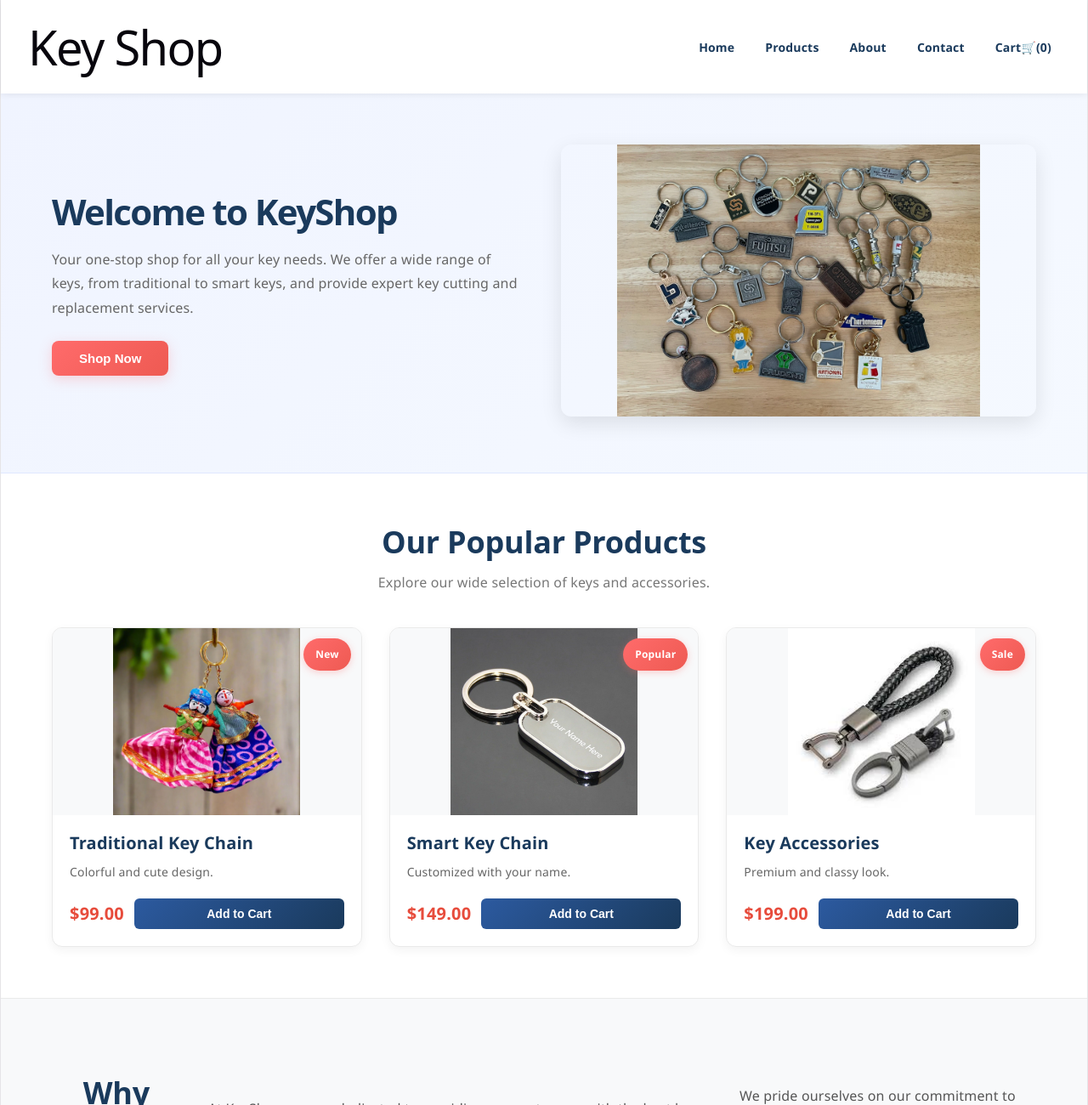
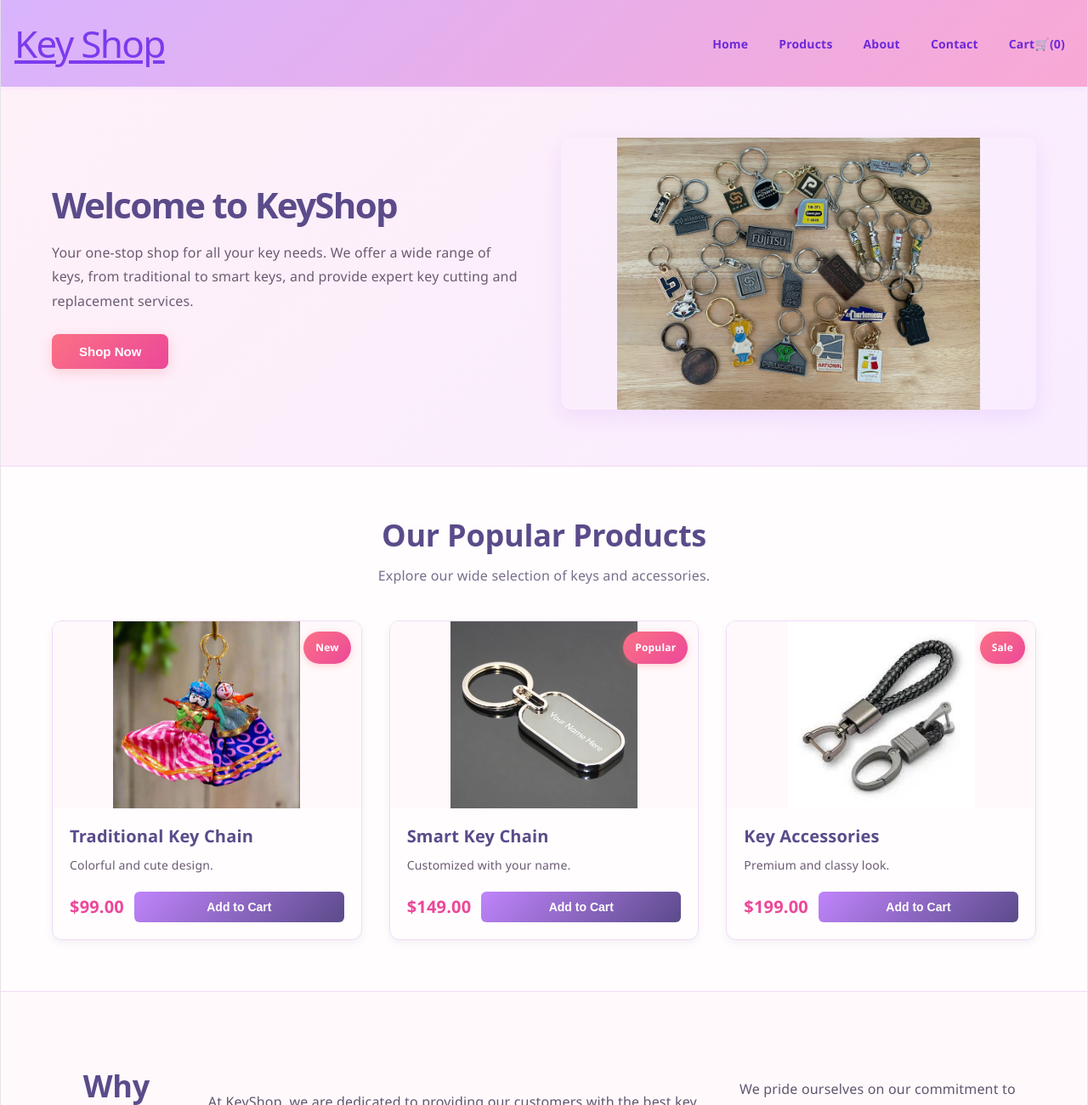
Before and after one commit to HarshRajGH/MERN_SUMMER_TERM, a React (Vite) app in the folder keyShop/: page / in a window 1280 px wide. Shown: the top 1300 px of the page at 85% size. Built offline with nearby package versions, Linux system fonts and the light colour scheme.

Commit message:
Update App.css

```diff
--- a/keyShop/src/App.css
+++ b/keyShop/src/App.css
@@ -8,8 +8,8 @@
 html, body {
     height: 100%;
     font-family: 'Segoe UI', Tahoma, Geneva, Verdana, sans-serif;
-    background-color: #f8f9fa;
-    color: #333333;
+    background-color: #FFF9FC;
+    color: #4B4453;
 }
 
 #root, .App {
@@ -26,16 +26,21 @@ header {
     left: 0;
     width: 100%;
     z-index: 1000;
-    background: #ffffff;
-    color: #1a3a5c;
-    padding: 10px 32px;
+    background: linear-gradient(135deg, #D8B4FE 0%, #F9A8D4 100%);
+    color: #5B4B8A;
+    padding: 6px 16px;
     display: flex;
     justify-content: space-between;
     align-items: center;
-    gap: 20px;
-    box-shadow: 0 1px 8px rgba(0, 0, 0, 0.08);
+    gap: 16px;
+    box-shadow: 0 1px 8px rgba(192,132,252,0.15);
     font-weight: 700;
     font-size: 20px;
+}
+header h1 {
+    font-size: 44px;
+    color: #7C3AED;
+    text-decoration: underline;
 }
 
 nav ul {
@@ -45,7 +50,7 @@ nav ul {
 }
 
 nav ul li a {
-    color: #1a3a5c;
+    color: #6D28D9;
     text-decoration: none;
     font-size: 14px;
     font-weight: 600;
@@ -56,8 +61,8 @@ nav ul li a {
 }
 
 nav ul li a:hover {
-    background-color: #eef4ff;
-    color: #2c5aa0;
+    background-color: #FCE7F3;
+    color: #C084FC;
 }
 
 nav ul li a::after {
@@ -67,7 +72,7 @@ nav ul li a::after {
     left: 10px;
     right: 10px;
     height: 2px;
-    background: #2c5aa0;
+    background: #C084FC;
     transform: scaleX(0);
     transform-origin: right;
     transition: transform 0.3s ease;
@@ -85,8 +90,8 @@ nav ul li a:hover::after {
     align-items: center;
     padding: 60px 60px;
     gap: 40px;
-    background: linear-gradient(135deg, #f0f4ff 0%, #f5f9ff 100%);
-    border-bottom: 1px solid #e0e8ff;
+    background: linear-gradient(135deg, #FFF1F8 0%, #F8ECFF 100%);
+    border-bottom: 1px solid #F3D9FA;
 }
 
 .herotext {
@@ -97,7 +102,7 @@ nav ul li a:hover::after {
 .herotext h1 {
     font-size: 42px;
     margin: 0 0 16px;
-    color: #1a3a5c;
+    color: #5B4B8A;
     line-height: 1.2;
     font-weight: 700;
 }
@@ -106,14 +111,14 @@ nav ul li a:hover::after {
     font-size: 16px;
     line-height: 1.8;
     margin-bottom: 24px;
-    color: #666666;
+    color: #6B5B73;
 }
 
 .herotext button {
     padding: 12px 32px;
     font-size: 15px;
-    background: linear-gradient(135deg, #ff6b6b 0%, #ee5a52 100%);
-    color: #ffffff;
+    background: linear-gradient(135deg, #FB7185 0%, #EC4899 100%);
+    color: #FFFDFE;
     border: none;
     border-radius: 8px;
     cursor: pointer;
@@ -123,7 +128,7 @@ nav ul li a:hover::after {
 }
 
 .herotext button:hover {
-    background: linear-gradient(135deg, #ff5252 0%, #e63946 100%);
+    background: linear-gradient(135deg, #EC4899 0%, #DB2777 100%);
     transform: translateY(-2px);
     box-shadow: 0 6px 20px rgba(255, 107, 107, 0.35);
 }
@@ -139,19 +144,19 @@ nav ul li a:hover::after {
     max-height: 320px;
     object-fit: contain;
     border-radius: 12px;
-    box-shadow: 0 8px 24px rgba(0, 0, 0, 0.1);
+    box-shadow: 0 8px 24px rgba(192,132,252,0.18);
     transition: all 0.3s ease;
 }
 
 .heroimage img:hover {
     transform: scale(1.02);
-    box-shadow: 0 12px 32px rgba(0, 0, 0, 0.15);
+    box-shadow: 0 12px 32px rgba(192,132,252,0.25);
 }
 
 /* ===== PRODUCTS SECTION ===== */
 .products-section {
     padding: 60px 60px;
-    background-color: #ffffff;
+    background-color: #FFFDFE;
 }
 
 .products-header {
@@ -161,14 +166,14 @@ nav ul li a:hover::after {
 
 .products-header h2 {
     font-size: 36px;
-    color: #1a3a5c;
+    color: #5B4B8A;
     margin-bottom: 12px;
     font-weight: 700;
 }
 
 .products-header p {
     font-size: 16px;
-    color: #777777;
+    color: #7B6D8D;
 }
 
 .productGrid {
@@ -178,7 +183,7 @@ nav ul li a:hover::after {
 }
 
 .product-card {
-    background: #ffffff;
+    background: #FFFDFE;
     border-radius: 12px;
     overflow: hidden;
     box-shadow: 0 4px 12px rgba(0, 0, 0, 0.05);
@@ -186,12 +191,12 @@ nav ul li a:hover::after {
     display: flex;
     flex-direction: column;
     height: 100%;
-    border: 1px solid #eaeaea;
+    border: 1px solid #F3D9FA;
 }
 
 .product-card:hover {
     transform: translateY(-6px);
-    box-shadow: 0 12px 24px rgba(0, 0, 0, 0.12);
+    box-shadow: 0 12px 24px rgba(192,132,252,0.22);
 }
 
 .product-image {
@@ -199,14 +204,14 @@ nav ul li a:hover::after {
     width: 100%;
     height: 220px;
     overflow: hidden;
-    background: #f8f9fa;
+    background: #FFF9FC;
 }
 
 .product-image img {
     width: 100%;
     height: 100%;
     object-fit: contain;
-    background-color: #f8f9fa;
+    background-color: #FFF9FC;
     transition: transform 0.4s ease;
 }
 
@@ -218,7 +223,7 @@ nav ul li a:hover::after {
     position: absolute;
     top: 12px;
     right: 12px;
-    background: linear-gradient(135deg, #ff6b6b 0%, #ee5a52 100%);
+    background: linear-gradient(135deg, #FB7185 0%, #EC4899 100%);
     color: white;
     padding: 6px 14px;
     border-radius: 20px;
@@ -229,11 +234,11 @@ nav ul li a:hover::after {
 }
 
 .badge-premium {
-    background: linear-gradient(135deg, #ffd700 0%, #ffb700 100%);
+    background: linear-gradient(135deg, #F9A8D4 0%, #C084FC 100%);
 }
 
 .badge-new {
-    background: linear-gradient(135deg, #00d4ff 0%, #0099ff 100%);
+    background: linear-gradient(135deg, #A78BFA 0%, #EC4899 100%);
 }
 
 .product-content {
@@ -245,14 +250,14 @@ nav ul li a:hover::after {
 
 .product-content h3 {
     font-size: 20px;
-    color: #1a3a5c;
+    color: #5B4B8A;
     margin-bottom: 10px;
     font-weight: 600;
 }
 
 .product-content p {
     font-size: 14px;
-    color: #666666;
+    color: #6B5B73;
     line-height: 1.6;
     margin-bottom: 20px;
     flex-grow: 1;
@@ -268,14 +273,14 @@ nav ul li a:hover::after {
 
 .price {
     font-size: 20px;
-    color: #e74c3c;
+    color: #EC4899;
     font-weight: 700;
 }
 
 .add-btn {
     flex: 1;
     padding: 10px 20px;
-    background: linear-gradient(135deg, #2c5aa0 0%, #1a3a5c 100%);
+    background: linear-gradient(135deg, #C084FC 0%, #5B4B8A 100%);
     color: white;
     border: none;
     border-radius: 6px;
@@ -286,21 +291,21 @@ nav ul li a:hover::after {
 }
 
 .add-btn:hover {
-    background: linear-gradient(135deg, #1a3a5c 0%, #0f2436 100%);
+    background: linear-gradient(135deg, #5B4B8A 0%, #0f2436 100%);
     transform: translateY(-1px);
-    box-shadow: 0 4px 12px rgba(44, 90, 160, 0.2);
+    box-shadow: 0 4px 12px rgba(192,132,252,0.25);
 }
 
 /* ===== ABOUT US SECTION ===== */
 .about-section {
     padding: 60px 60px;
-    background-color: #f8f9fa;
-    border-top: 1px solid #eaeaea;
+    background-color: #FFF9FC;
+    border-top: 1px solid #F3D9FA;
 }
 
 .about-section h2 {
     font-size: 36px;
-    color: #1a3a5c;
+    color: #5B4B8A;
     margin-bottom: 20px;
     font-weight: 700;
     text-align: center;
@@ -316,7 +321,7 @@ nav ul li a:hover::after {
 
 .about-content p {
     font-size: 16px;
-    color: #555555;
+    color: #5F556E;
     line-height: 1.8;
     margin-bottom: 12px;
 }
@@ -336,19 +341,19 @@ nav ul li a:hover::after {
     height: auto;
     object-fit: contain;
     border-radius: 12px;
-    box-shadow: 0 8px 24px rgba(0, 0, 0, 0.08);
+    box-shadow: 0 8px 24px rgba(192,132,252,0.15);
     transition: all 0.3s ease;
 }
 
 .about-image img:hover {
     transform: translateY(-4px);
-    box-shadow: 0 12px 30px rgba(0, 0, 0, 0.15);
+    box-shadow: 0 12px 30px rgba(192,132,252,0.25);
 }
 
 .cartPage {
     padding: 60px;
     min-height: calc(100vh - 220px);
-    background: #f4f7fd;
+    background: #FFF7FC;
 }
 
 .cartPage.emptyCart {
@@ -358,21 +363,21 @@ nav ul li a:hover::after {
     justify-content: center;
     gap: 18px;
     text-align: center;
-    background: linear-gradient(180deg, #ffffff 0%, #e9f0ff 100%);
+    background: linear-gradient(180deg, #FFFDFE 0%, #F8ECFF 100%);
     border-radius: 24px;
-    border: 1px solid #dfe7f5;
+    border: 1px solid #F3D9FA;
     box-shadow: 0 14px 38px rgba(45, 84, 148, 0.08);
 }
 
 .cartPage h1 {
     font-size: 38px;
-    color: #1d3f6e;
+    color: #6D28D9;
     margin-bottom: 8px;
 }
 
 .cartPage p {
     font-size: 18px;
-    color: #4a5a72;
+    color: #6B5B73;
 }
 
 .cartHeader {
@@ -390,12 +395,12 @@ nav ul li a:hover::after {
     border-radius: 999px;
     cursor: pointer;
     font-weight: 700;
-    color: #ffffff;
-    background: linear-gradient(135deg, #2c5aa0 0%, #1a3a5c 100%);
+    color: #FFFDFE;
+    background: linear-gradient(135deg, #C084FC 0%, #5B4B8A 100%);
 }
 
 .clearCartBtn {
-    background: linear-gradient(135deg, #ff6b6b 0%, #ee5a52 100%);
+    background: linear-gradient(135deg, #FB7185 0%, #EC4899 100%);
 }
 
 .cartLayout {
@@ -414,7 +419,7 @@ nav ul li a:hover::after {
     display: flex;
     gap: 16px;
     padding: 20px;
-    background: #ffffff;
+    background: #FFFDFE;
     border-radius: 16px;
     box-shadow: 0 10px 30px rgba(30, 60, 100, 0.08);
 }
@@ -434,7 +439,7 @@ nav ul li a:hover::after {
 }
 
 .cartItemInfo h3 {
-    color: #1d3f6e;
+    color: #6D28D9;
 }
 
 .cartItemFooter {
@@ -456,8 +461,8 @@ nav ul li a:hover::after {
     height: 30px;
     border: none;
     border-radius: 50%;
-    background: #eaf2ff;
-    color: #1d3f6e;
+    background: #FCE7F3;
+    color: #6D28D9;
     cursor: pointer;
     font-size: 16px;
 }
@@ -465,14 +470,14 @@ nav ul li a:hover::after {
 .removeBtn {
     border: none;
     background: transparent;
-    color: #c0392b;
+    color: #DB2777;
     font-weight: 700;
     cursor: pointer;
     align-self: flex-start;
 }
 
 .cartSummary {
-    background: #ffffff;
+    background: #FFFDFE;
     padding: 24px;
     border-radius: 16px;
     height: fit-content;
@@ -482,14 +487,14 @@ nav ul li a:hover::after {
 .cartSummary h2 {
     font-size: 22px;
     margin-bottom: 16px;
-    color: #1d3f6e;
+    color: #6D28D9;
 }
 
 .summaryRow {
     display: flex;
     justify-content: space-between;
     padding: 10px 0;
-    border-bottom: 1px solid #e9eef6;
+    border-bottom: 1px solid #F3D9FA;
 }
 
 .summaryRow.total {
@@ -502,8 +507,8 @@ nav ul li a:hover::after {
 .continueShoppingBtn {
     display: inline-block;
     padding: 14px 30px;
-    background: linear-gradient(135deg, #2c5aa0 0%, #1a3a5c 100%);
-    color: #ffffff;
+    background: linear-gradient(135deg, #C084FC 0%, #5B4B8A 100%);
+    color: #FFFDFE;
     border-radius: 999px;
     text-decoration: none;
     font-weight: 700;
@@ -512,7 +517,7 @@ nav ul li a:hover::after {
 
 .continueShoppingBtn:hover {
     transform: translateY(-2px);
-    box-shadow: 0 12px 24px rgba(44, 90, 160, 0.25);
+    box-shadow: 0 12px 24px rgba(192,132,252,0.3);
 }
 
 @media (max-width: 900px) {
@@ -524,11 +529,11 @@ nav ul li a:hover::after {
 /* ===== FOOTER ===== */
 footer {
     margin-top: auto;
-    background: linear-gradient(135deg, #1a2332 0%, #2c3e50 100%);
-    color: #ffffff;
+    background: linear-gradient(135deg, #6D28D9 0%, #DB2777 100%);
+    color: #FFFDFE;
     text-align: center;
     padding: 30px;
-    box-shadow: 0 -2px 12px rgba(0, 0, 0, 0.15);
+    box-shadow: 0 -2px 12px rgba(192,132,252,0.25);
     font-size: 14px;
 }
 
```
